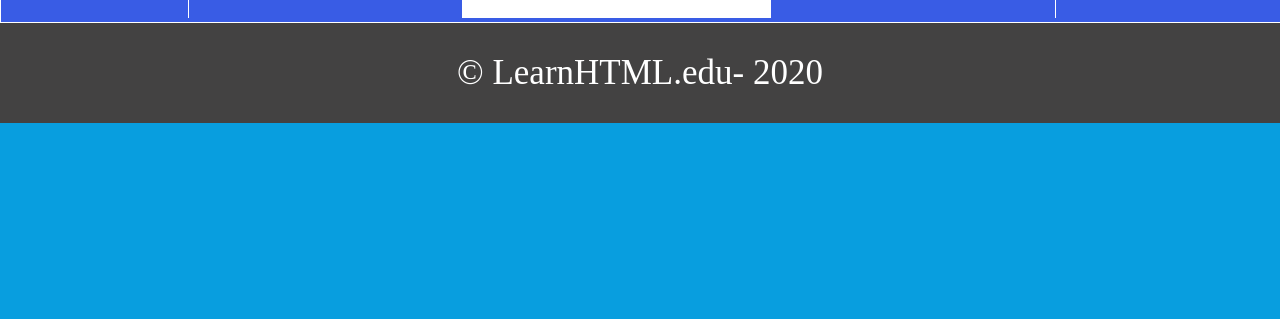
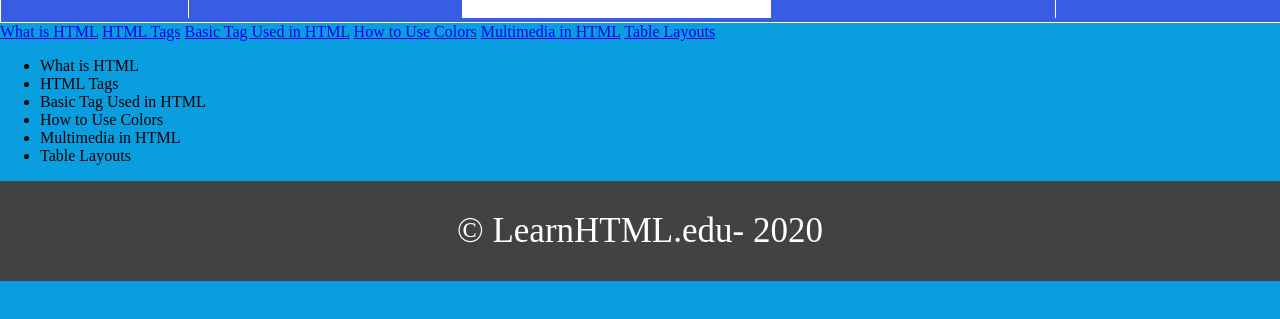
Before and after one commit to sahan026/friend, a plain HTML site: page course.html in a window 1280 px wide. Shown: the part 209-528 px from the top of the page. Drawn offline with Linux system fonts and the light colour scheme.

Commit message:
Update course.html

```diff
--- a/course.html
+++ b/course.html
@@ -11,12 +11,29 @@
     <nav>
       <a href="index.html">Home</a>
       <a href="about.html">About</a>
-      <a href="#courses.html"class="active">Courses</a>
+      <a href="#courses.html" class="active">Courses</a>
       <a href="forum.html">Forum</a>
       <a href="contact.html">Contact Us</a>
     </nav>
-    <footer>
-        © LearnHTML.edu- 2020
-    </footer>
+    <div class="sidebar">
+      <a href="what_is.html">What is HTML</a>
+      <a href="#html_tag.html">HTML Tags</a>
+      <a href="#Basic">Basic Tag Used in HTML</a>
+      <a href="#use_color">How to Use Colors</a>
+      <a href="#multimedia">Multimedia in HTML</a>
+      <a href="#layout">Table Layouts</a>
+    </div>
+
+    <div class="content">
+      <ul class="b">
+        <li>What is HTML</li>
+        <li>HTML Tags</li>
+        <li>Basic Tag Used in HTML</li>
+        <li>How to Use Colors</li>
+        <li>Multimedia in HTML</li>
+        <li>Table Layouts</li>
+      </ul>
+    </div>
+    <footer>© LearnHTML.edu- 2020</footer>
   </body>
 </html>
```
